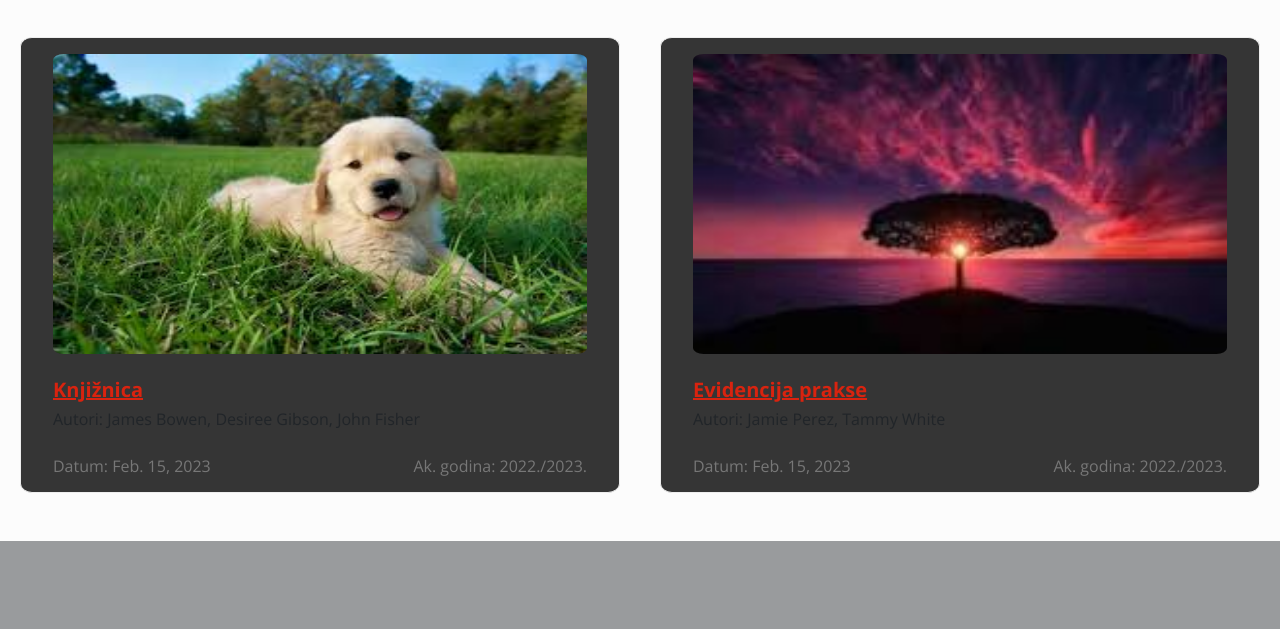
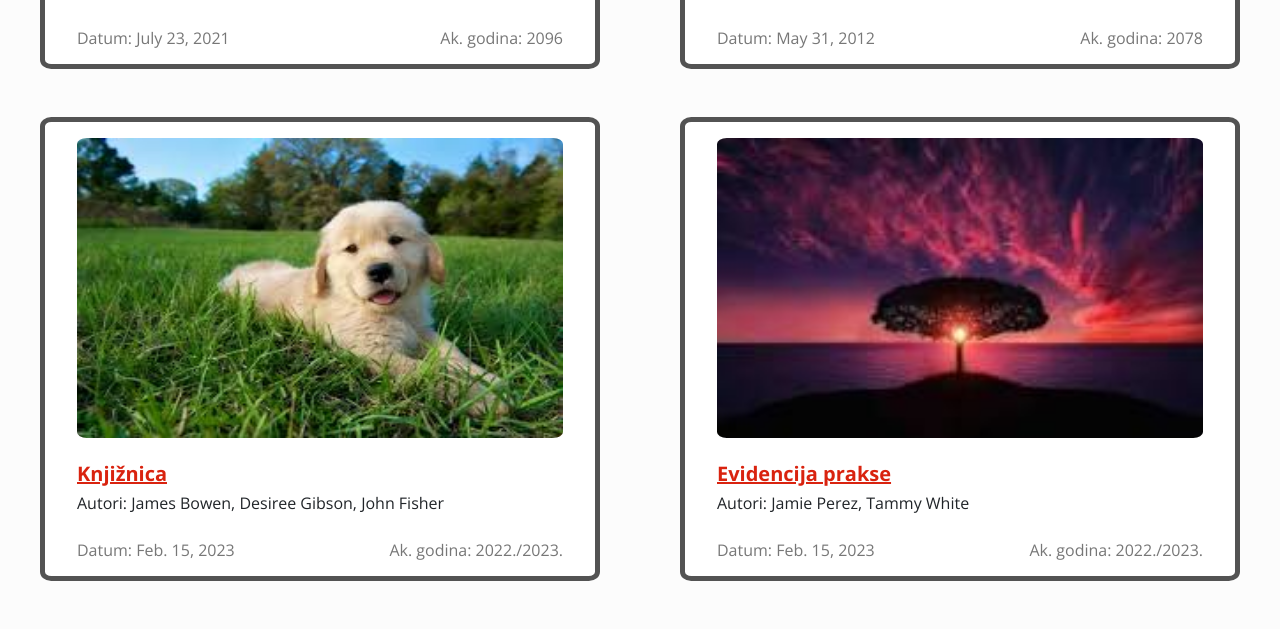
Before and after one commit to T30M47/Upravitelj-Aplikacija-PW, a Django app: page / in a window 1280 px wide. Shown: the part 5295-5924 px from the top of the page. Before the commit the page ends 5836 px from the top, so only its background shows below. Run offline with Django 4.2, Linux system fonts and the light colour scheme; data comes from the database, SQL or seed files in the repository; grey boxes labelled with a size stand in for pictures from a placeholder-image service; some libraries are stand-ins or nearby versions.

Commit message:
Uređene kartice aplikacija.

```diff
--- a/mysite/main/templates/main/aplikacija_list.html
+++ b/mysite/main/templates/main/aplikacija_list.html
@@ -28,7 +28,7 @@
     <div class="row mx-auto">
 
         {% for aplikacija in aplikacija_list %}
-        <div class="card col-12 col-md-6 col-lg-4 mb-5 mx-auto" style="width: 600px; background-color: rgb(53, 53, 53); border-radius: 2%;">
+        <div class="card col-12 col-md-6 col-lg-4 mb-5 mx-auto" style="width: 560px; border-color: rgb(83, 83, 83); border-width: 5px; border-radius: 2%;">
 
             <div class="card-body mx-1">
                 <a href="{{aplikacija.aplikacija_naziv}}"><img src="{{aplikacija.aplikacija_slika}}" class="card-img-top" alt="Thumbnail" width="auto" height="300" style="border-radius: 2%"/></a><br>
```
